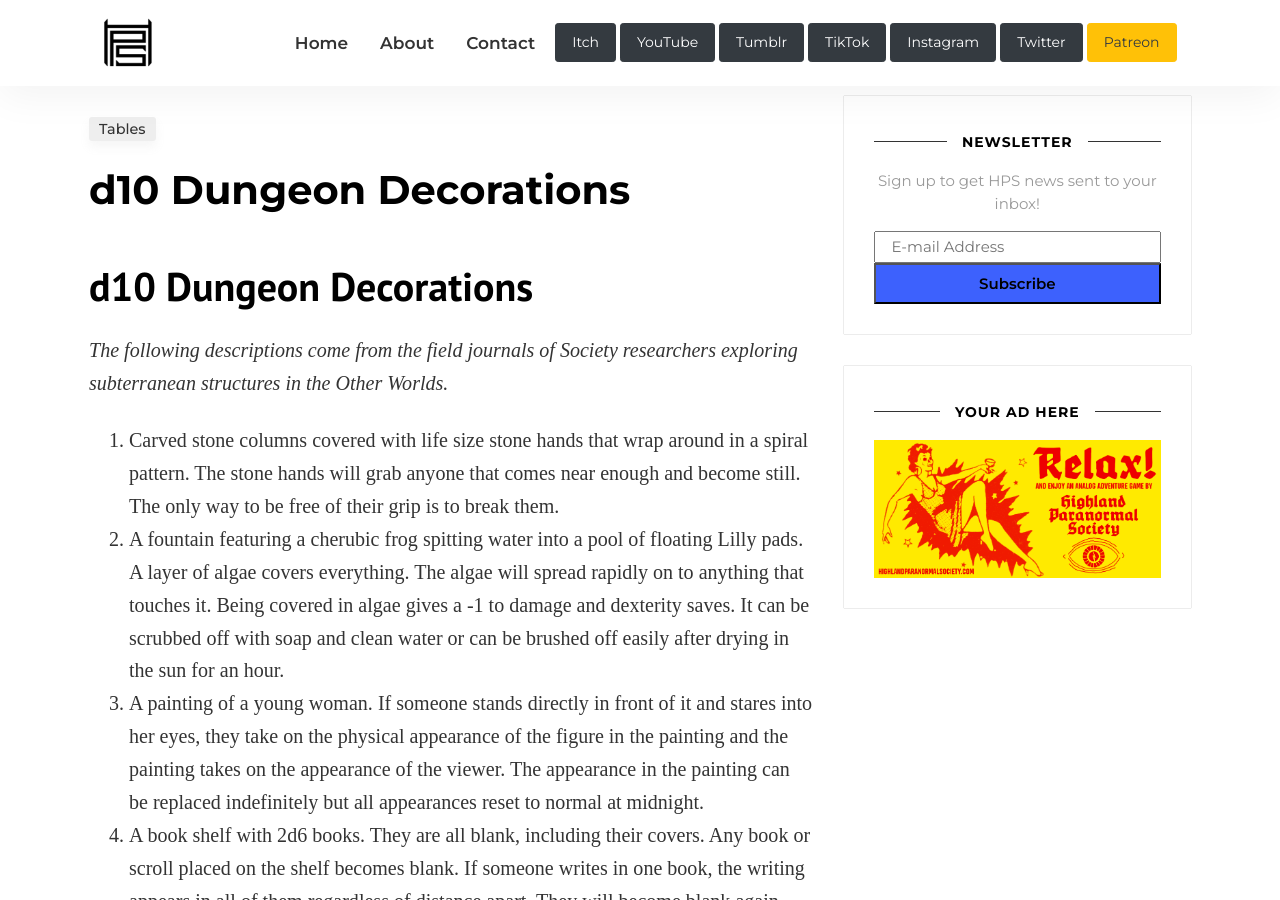
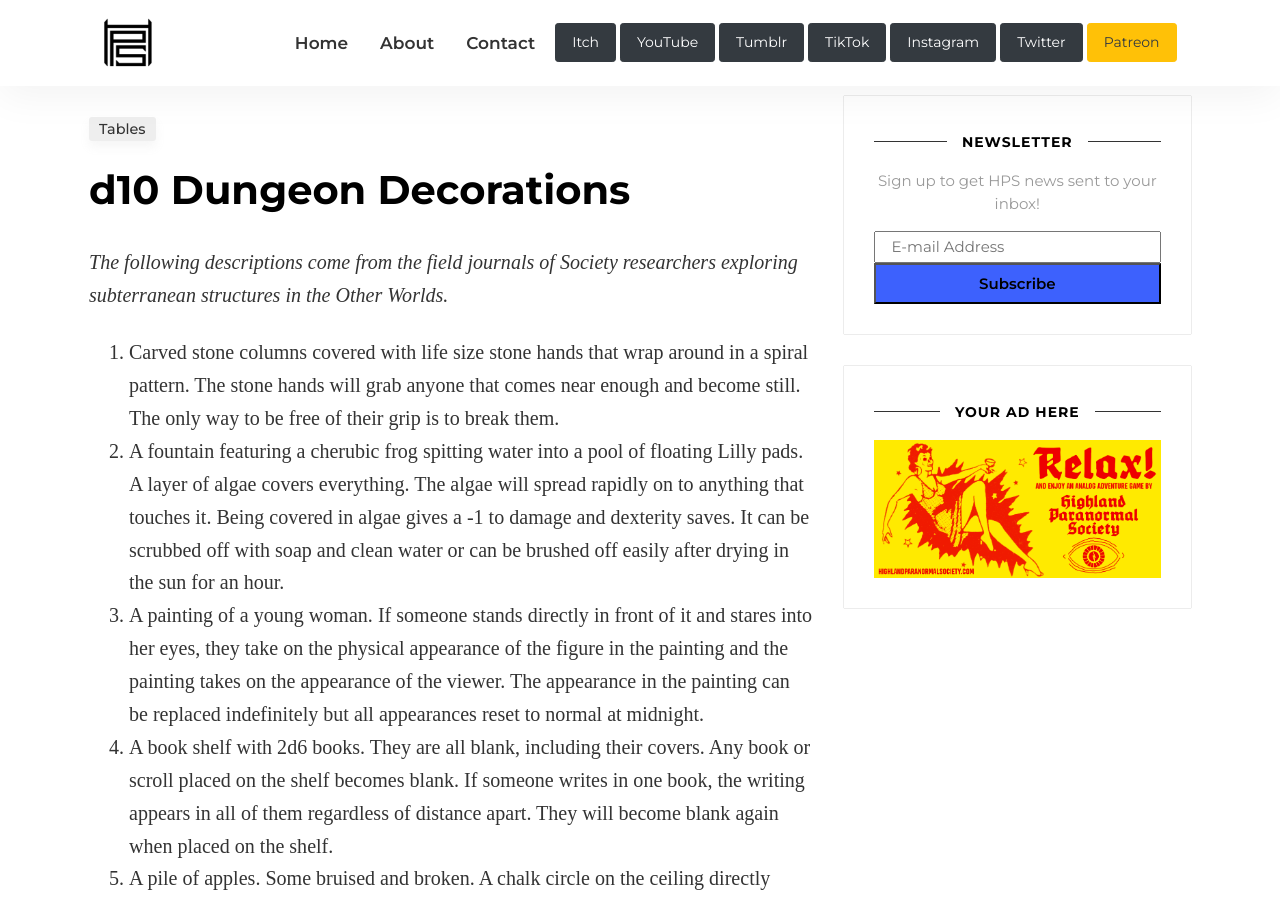
Before and after one commit to NateHPS/NateHPS.github.io, a Jekyll site: the page built from _posts/2022-01-01-Dungeon-Dressing.md, in a window 1280 px wide and 900 px high, scrolled down 1079 px. Built offline with Jekyll 4.4.1, drawn with Linux system fonts in a browser that asks for light colours; some web fonts are replaced; comment, search, counter and statistics services are not loaded.

Commit message:
Update 2022-01-01-Dungeon-Dressing.md

```diff
--- a/_posts/2022-01-01-Dungeon-Dressing.md
+++ b/_posts/2022-01-01-Dungeon-Dressing.md
@@ -6,7 +6,6 @@ categories: [ tables ]
 image: assets/images/paintings.jpg
 ---
 
-# d10 Dungeon Decorations
 *The following descriptions come from the field journals of Society researchers exploring subterranean structures in the Other Worlds.*
 
 1. Carved stone columns covered with life size stone hands that wrap around in a spiral pattern. The stone hands will grab anyone that comes near enough and become still. The only way to be free of their grip is to break them.
```
